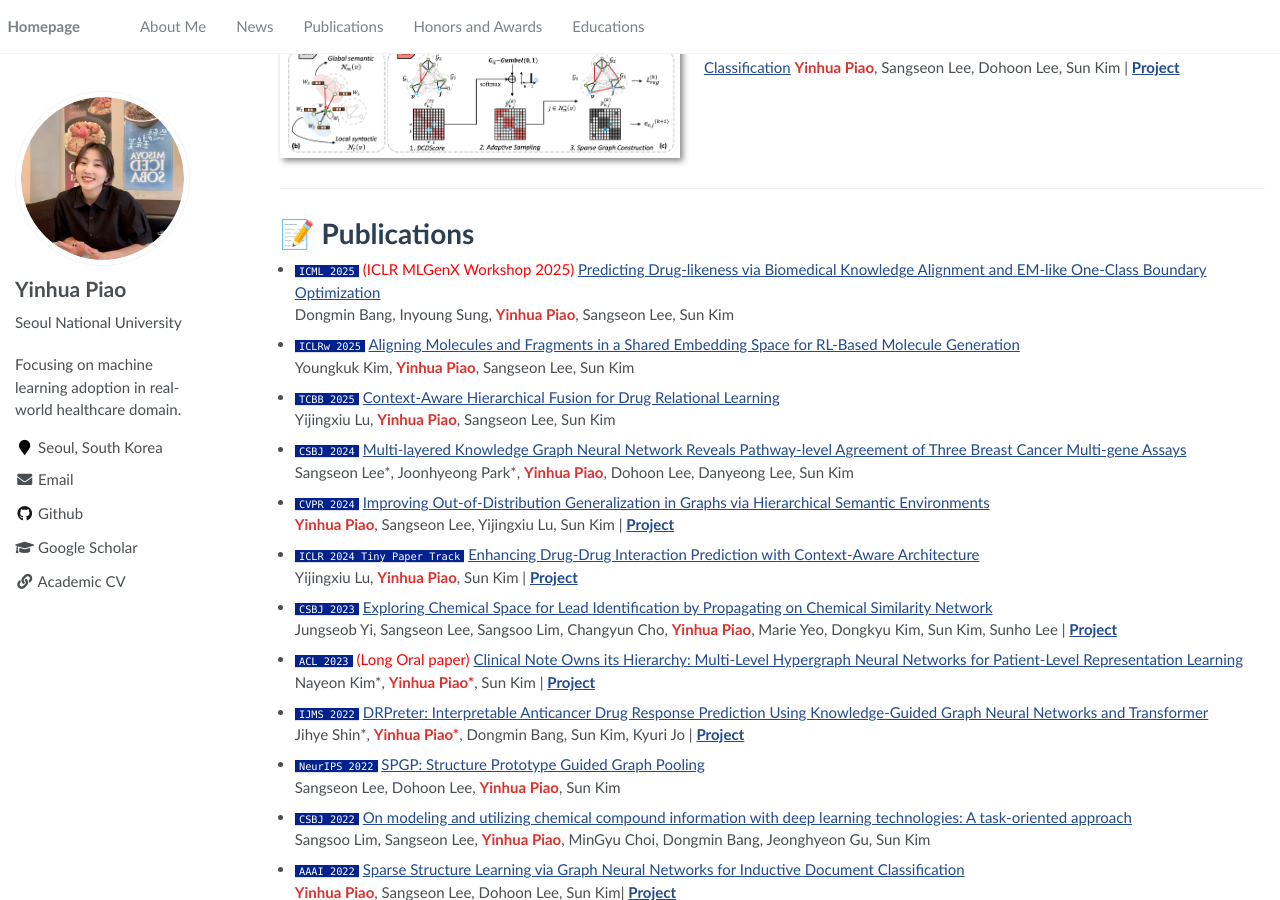
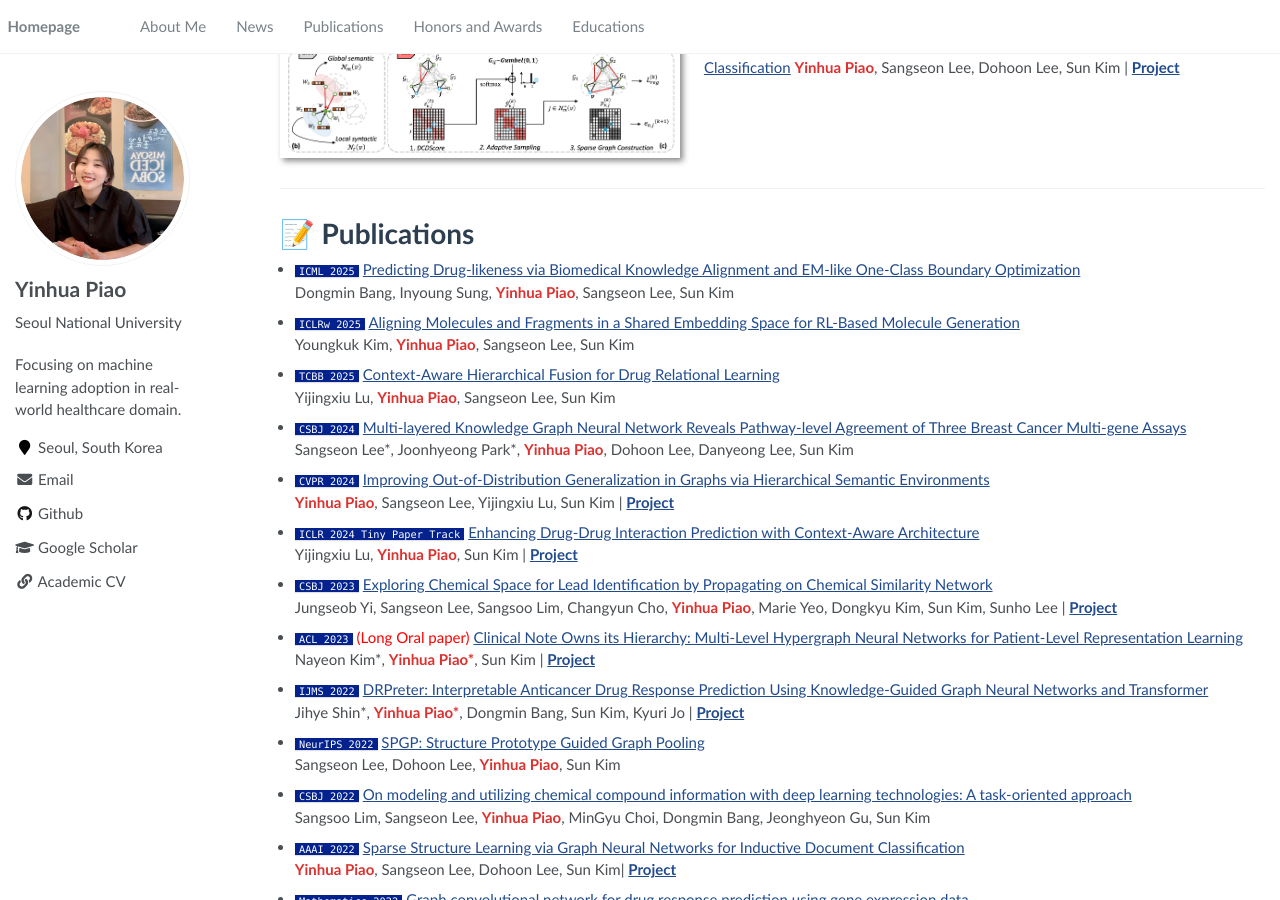
Before and after one commit to qkrdmsghk/qkrdmsghk.github.io, a Jekyll site: the page built from _pages/about.md, in a window 1280 px wide and 900 px high, scrolled down 1608 px. Built offline with Jekyll 4.4.1, drawn with Linux system fonts in a browser that asks for light colours.

Commit message:
Update about.md

```diff
--- a/_pages/about.md
+++ b/_pages/about.md
@@ -115,7 +115,7 @@ Jihye Shin*, <strong style="color: #dc322f">Yinhua Piao*</strong>, Dongmin Bang,
 <ul style="margin-left: -1em;">
   <li>
     <code class="language-plaintext highlighter-rouge">ICML 2025</code>
-    <span style="color:red">(ICLR MLGenX Workshop 2025)</span>
+<!--     <span style="color:red">(ICLR MLGenX Workshop 2025)</span> -->
     <a href="https://openreview.net/forum?id=G2zzdbgKxl">Predicting Drug-likeness via Biomedical Knowledge Alignment and EM-like One-Class Boundary Optimization</a>
     <br> Dongmin Bang, Inyoung Sung, <strong style="color: #dc322f">Yinhua Piao</strong>, Sangseon Lee, Sun Kim
   </li>
```
